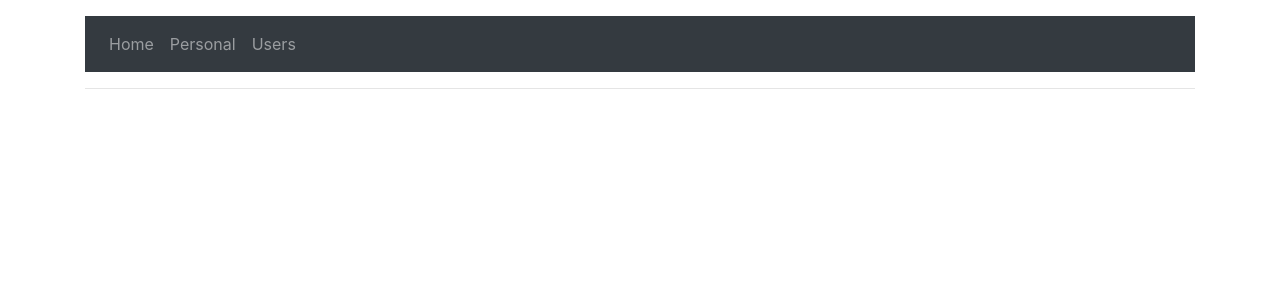
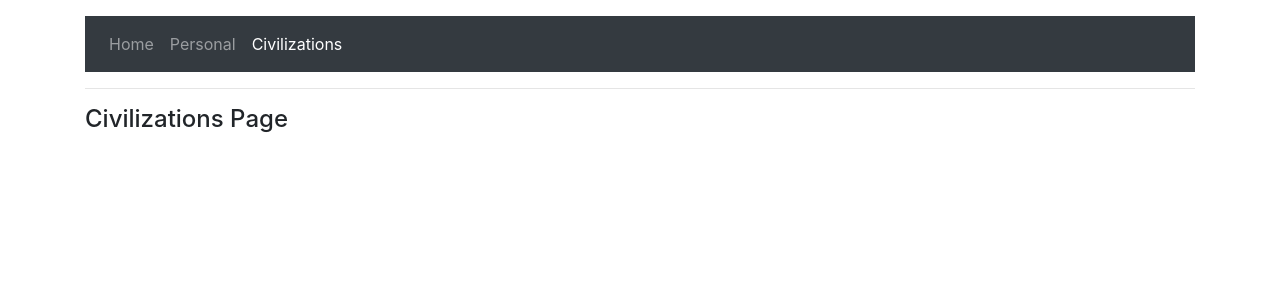
Before and after one commit to acalvom/learning-react-routes, a React (Create React App) app: page /civilizations in a window 1280 px wide. Shown: the top 300 px of the page. Built offline with nearby package versions, Linux system fonts and the light colour scheme.

Commit message:
Rename Users to Civilizations

```diff
--- a/src/App.js
+++ b/src/App.js
@@ -1,7 +1,7 @@
 import React from "react";
 import {BrowserRouter as Router, Switch, Route} from "react-router-dom";
 import Home from "./components/Home";
-import Users from "./components/Users";
+import Civilizations from "./components/Civilizations";
 import Personal from "./components/Personal";
 import Navbar from "./components/Navbar";
 
@@ -14,7 +14,7 @@ function App() {
                 <Switch>
                     {/* Para redirigir a la ruta que encaja con la URL*/}
                     <Route path="/personal"><Personal/></Route>
-                    <Route path="/users"><Users/></Route>
+                    <Route path="/civilizations"><Civilizations/></Route>
                     <Route path="/" exact><Home/></Route>
                 </Switch>
             </div>
--- /dev/null
+++ b/src/components/Civilizations.js
@@ -0,0 +1,14 @@
+import React, {useState} from 'react';
+
+const Civilizations = () => {
+    const [civilization, setCivilization] = useState([]);
+
+
+    return (
+        <div>
+            <h4> Civilizations Page </h4>
+        </div>
+    );
+};
+
+export default Civilizations;
--- a/src/components/Navbar.js
+++ b/src/components/Navbar.js
@@ -12,7 +12,7 @@ const Navbar = () => {
                     <NavLink to="/personal" className="nav-link" activeClassName="active">Personal</NavLink>
                 </li>
                 <li className="nav-item">
-                    <NavLink to="/users" className="nav-link" activeClassName="active">Users</NavLink>
+                    <NavLink to="/civilizations" className="nav-link" activeClassName="active">Civilizations</NavLink>
                 </li>
             </ul>
         </nav>
--- a/src/components/Users.js
+++ /dev/null
@@ -1,11 +0,0 @@
-import React from 'react';
-
-const Users = () => {
-    return (
-        <div>
-            <h4> Users Page </h4>
-        </div>
-    );
-};
-
-export default Users;
```
